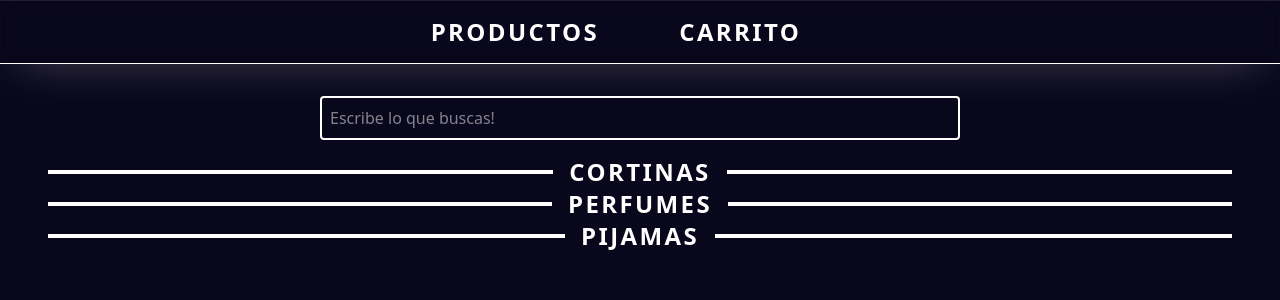
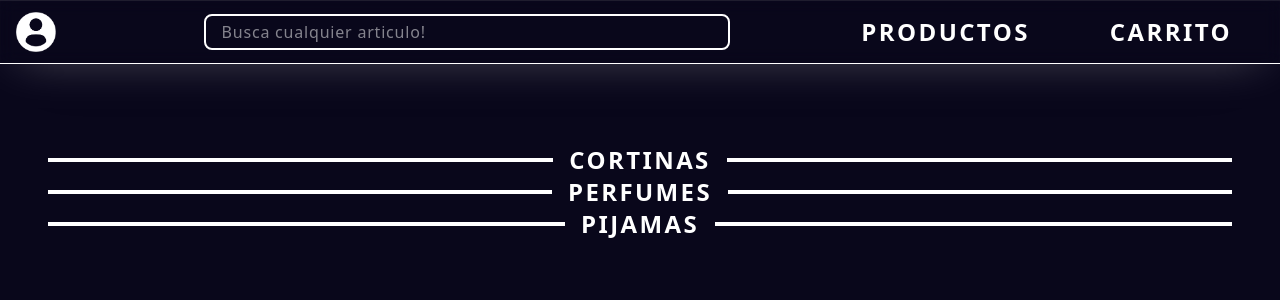
Before and after one commit to AndresG2412/OnlineShop, a Next.js app: page / in a window 1280 px wide. Shown: the top 300 px of the page. Built offline with nearby package versions, Linux system fonts and the light colour scheme.

Commit message:
cambios navbar

```diff
--- a/src/app/Components/Busqueda.jsx
+++ b/src/app/Components/Busqueda.jsx
@@ -8,12 +8,12 @@ export default function Busqueda() {
     const [searchTerm, setSearchTerm] = useState("");
 
     return (
-        <div>
-            <div className="flex justify-center gap-2 mb-4">
+        <div className='w-full flex justify-center'>
+            <div className="flex justify-center gap-2 mb-4 w-2/3">
                 <input
                 type="text"
                 placeholder="Escribe lo que buscas!"
-                className="border-2 border-white p-2 rounded text-white md:w-2/4 focus:border-purple-500 focus:outline"
+                className="border-2 border-white p-2 rounded text-white w-full focus:border-purple-500 focus:outline"
                 value={searchTerm}
                 onChange={(e) => setSearchTerm(e.target.value)}
                 />
--- a/src/app/Components/Navbar.jsx
+++ b/src/app/Components/Navbar.jsx
@@ -1,22 +1,32 @@
+"use client"
+
 import React from 'react'
 import Link from 'next/link'
 import Image from 'next/image'
 
 import user from '../Images/user.png'
-import logo from '../Images/Logo2.webp'
+import search from '../Images/search.webp'
+import { useState, useEffect } from 'react'
 
 export default function Navbar() {
+
   return (
-    <div className='h-16 w-full bg-transparent shadow-1 fixed top-0 left-0 flex justify-center items-center border-b-[1px] border-[#fff] z-50 backdrop-blur-sm'>
-      <Image src={logo} className='hidden h-12 w-auto mx-4 hover:scale-110 hover:transition-all' alt="logo_main"/>
+    <div className='h-16 w-full bg-transparent shadow-1 fixed top-0 left-0 flex justify-between items-center border-b-[1px] border-[#fff] z-50 backdrop-blur-sm'>
+      <Image src={user} className='h-10 w-10 mx-4 hover:scale-110 hover:transition-all' alt='user_logo'/>
+
+      <div className='w-full flex justify-center'>
+        <input
+          type="text"
+          className='border-white border-2 w-2/3 text-white rounded-lg tracking-wider pl-4 py-1'
+          placeholder='Busca cualquier articulo!'
+        />
+      </div>
 
       <div className='flex gap-20 mr-12'>
         <Link className='uppercase text-white font-bold text-2xl tracking-widest hover:duration-300 hover:scale-110 hover:transition-all' href="/">Productos</Link>
-        {/* <Link className='uppercase text-white font-bold text-xl tracking-widest hover:duration-300 hover:scale-110 hover:transition-all' href="../Pages/Promociones">Promociones</Link> */}
         <Link className='uppercase text-white font-bold text-2xl tracking-widest hover:duration-300 hover:scale-110 hover:transition-all' href="../Pages/Carrito">Carrito</Link>
       </div>
 
-      <Image src={user} className='hidden h-10 w-10 mx-4 hover:scale-110 hover:transition-all' alt='user_logo'/>
     </div>
   )
 }
--- a/src/app/page.jsx
+++ b/src/app/page.jsx
@@ -5,8 +5,7 @@ import Products from "./Components/Products";
 
 export default function Home() {
     return (
-        <div className="mt-24 w-screen h-auto">
-            <Busqueda />
+        <div className="mt-36 w-screen h-auto">
             <Products nombre={"CORTINAS"}/>
             <Products nombre={"PERFUMES"}/>
             <Products nombre={"PIJAMAS"}/>
```
Also changed, not shown: src/app/Images/search.webp (added), src/app/Images/user.png.
